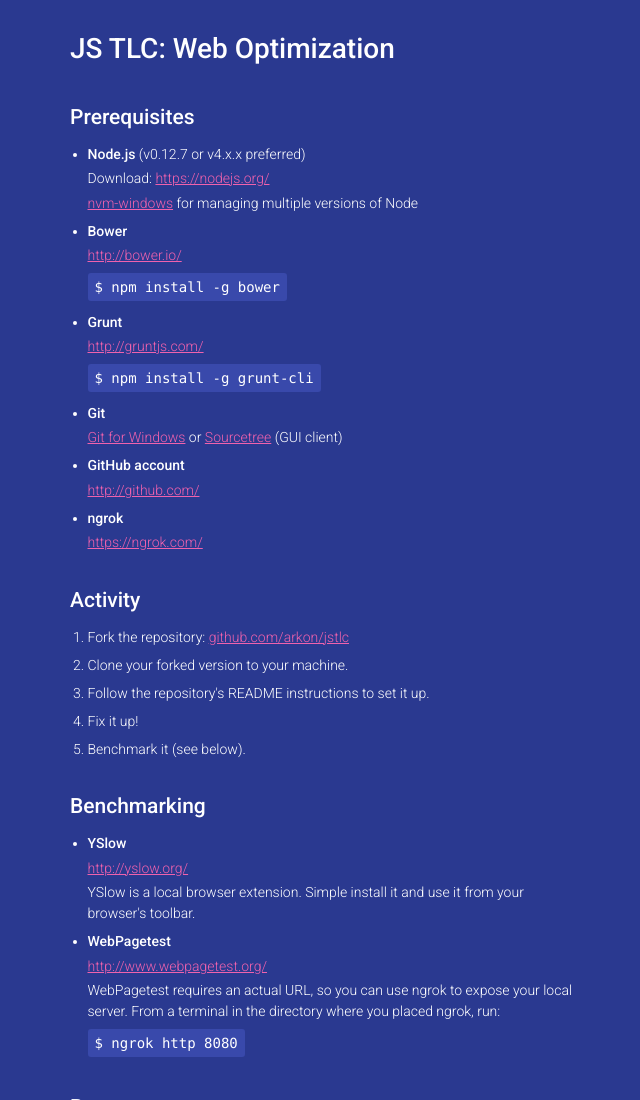
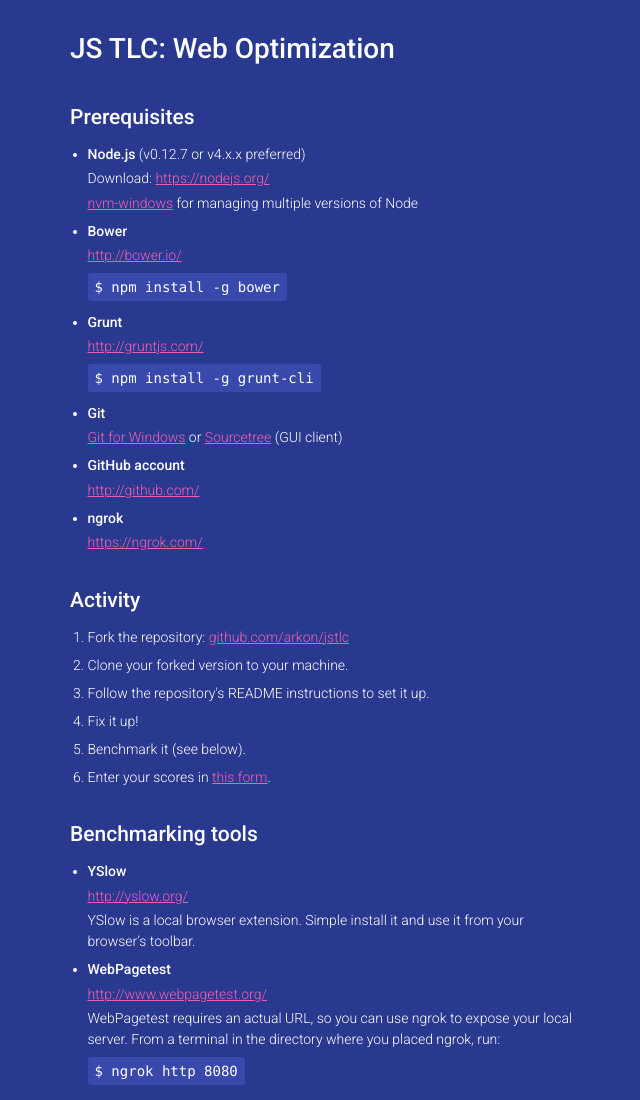
Before and after one commit to ozsivanov/jstlc, a plain HTML site: page index.html in a window 1280 px wide. Shown: the top 1100 px of the page, without its empty margins (318-958 px from the left). Drawn offline with Linux system fonts and the light colour scheme.

Commit message:
Update index.html

```diff
--- a/index.html
+++ b/index.html
@@ -105,9 +105,10 @@
 		<li>Follow the repository's README instructions to set it up.</li>
 		<li>Fix it up!</li>
 		<li>Benchmark it (see below).</li>
+		<li>Enter your scores in <a href="#">this form</a>.</li>
 	</ol>
 
-	<h2>Benchmarking</h2>
+	<h2>Benchmarking tools</h2>
 	<ul>
 		<li>
 			<p><strong>YSlow</strong></p>
```
